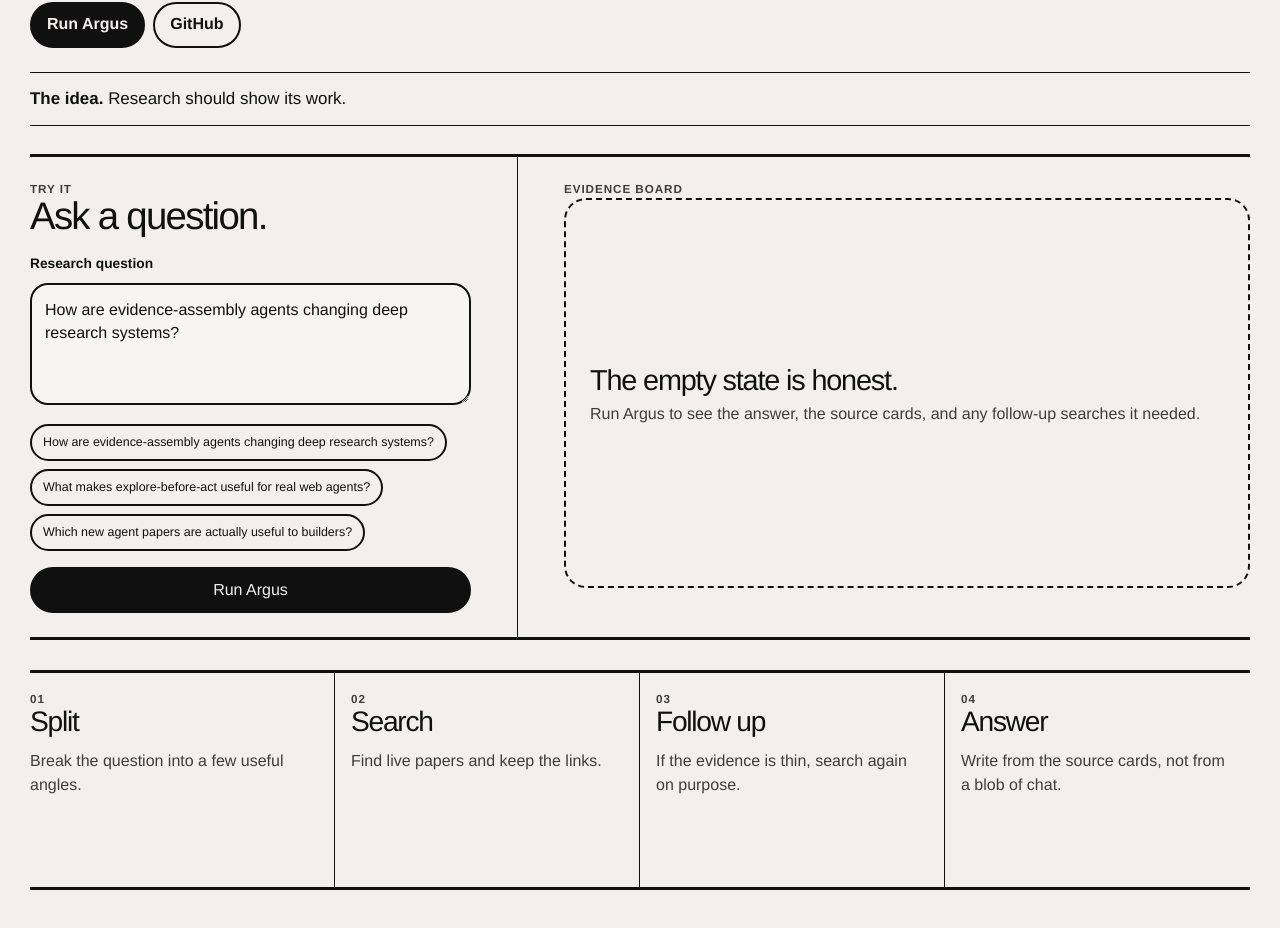
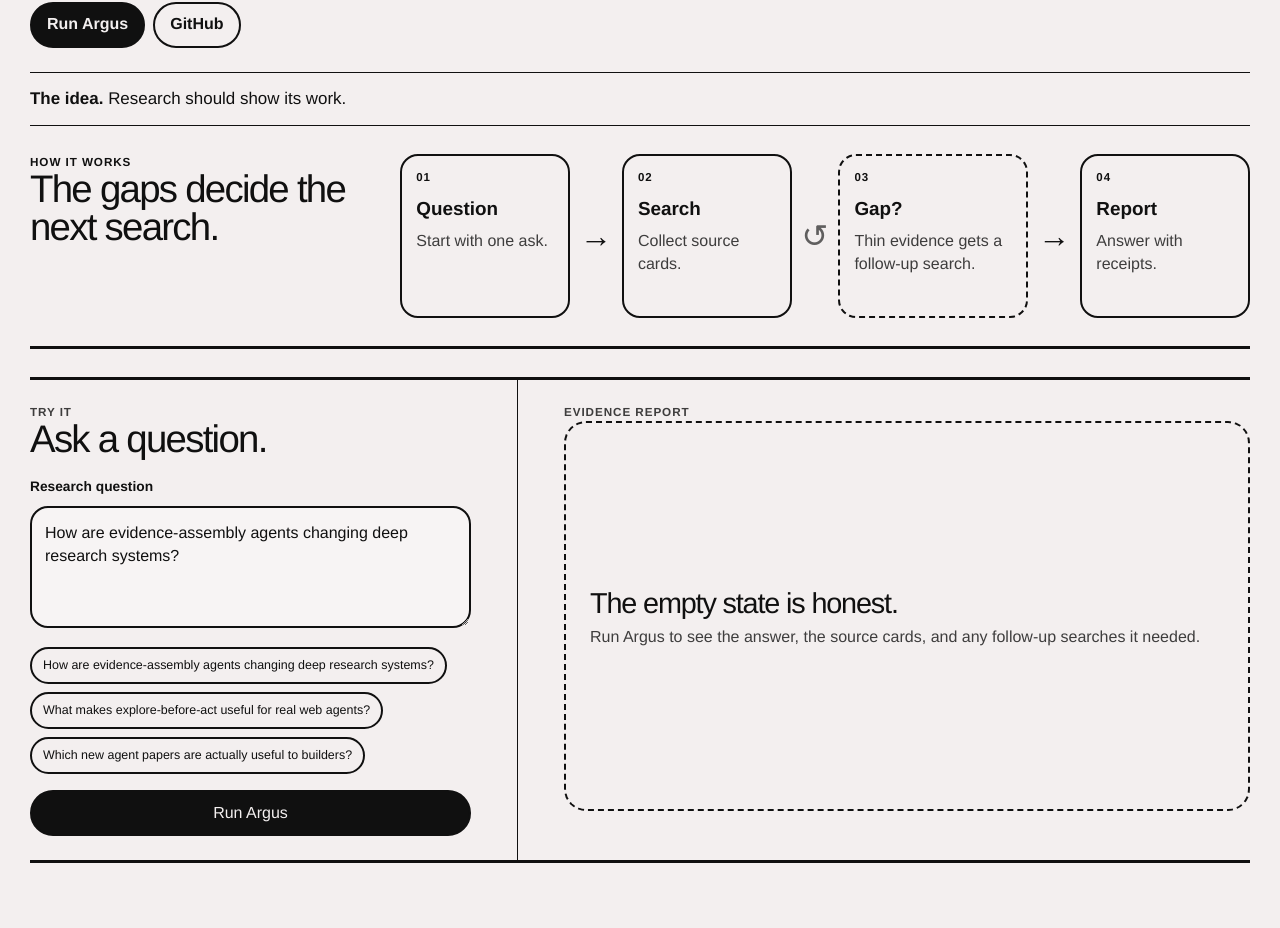
Before and after one commit to acoyfellow/argus, a SvelteKit app: page / in a window 1280 px wide. Shown: the part 236-1164 px from the top of the page. Built offline with nearby package versions, Linux system fonts and the light colour scheme.

Commit message:
Turn results into a clear report artifact

```diff
--- a/src/routes/+page.svelte
+++ b/src/routes/+page.svelte
@@ -48,6 +48,37 @@
 		busy = false;
 		notice = 'Argus is still working. Check back in a moment.';
 	}
+
+	const report = $derived(snapshot?.output);
+	const firstPass = $derived(report?.graph.evidence.filter((piece) => piece.coverage !== 'follow-up') ?? []);
+	const followUpCards = $derived(report?.graph.evidence.filter((piece) => piece.coverage === 'follow-up') ?? []);
+	const sources = $derived(Array.from(new Map((report?.graph.evidence.flatMap((piece) => piece.sources) ?? []).map((source) => [source.url, source])).values()));
+
+	function reportMarkdown() {
+		if (!report) return '';
+		const checked = firstPass.map((piece) => `- **${piece.facet}:** ${piece.claim}`).join('\n');
+		const followUps = followUpCards.length ? followUpCards.map((piece) => `- **${piece.facet}:** ${piece.claim}`).join('\n') : '- None.';
+		const sourceList = sources.map((source, index) => `${index + 1}. [${source.title}](${source.url})`).join('\n');
+		return `# Argus report\n\n## Question\n${report.question}\n\n## Answer\n${report.answer}\n\n## What Argus checked\n${checked}\n\n## Follow-ups\n${followUps}\n\n## Sources\n${sourceList}\n`;
+	}
+
+	async function copyAnswer() {
+		if (!report) return;
+		await navigator.clipboard.writeText(report.answer);
+		notice = 'Answer copied.';
+	}
+
+	function downloadReport() {
+		if (!report) return;
+		const blob = new Blob([reportMarkdown()], { type: 'text/markdown;charset=utf-8' });
+		const url = URL.createObjectURL(blob);
+		const link = document.createElement('a');
+		link.href = url;
+		link.download = 'argus-report.md';
+		link.click();
+		URL.revokeObjectURL(url);
+		notice = 'Report downloaded.';
+	}
 </script>
 
 <SEO />
@@ -74,6 +105,22 @@
 
 	<section class="thesis"><p><strong>The idea.</strong> Research should show its work.</p></section>
 
+	<section id="mechanism" class="diagram" aria-label="How Argus works">
+		<div class="diagram-copy">
+			<p class="eyebrow">How it works</p>
+			<h2>The gaps decide the next search.</h2>
+		</div>
+		<div class="loop">
+			<div class="loop-node"><span>01</span><strong>Question</strong><p>Start with one ask.</p></div>
+			<div class="loop-arrow">→</div>
+			<div class="loop-node"><span>02</span><strong>Search</strong><p>Collect source cards.</p></div>
+			<div class="loop-arrow loop-turn">↺</div>
+			<div class="loop-node loop-gap"><span>03</span><strong>Gap?</strong><p>Thin evidence gets a follow-up search.</p></div>
+			<div class="loop-arrow">→</div>
+			<div class="loop-node"><span>04</span><strong>Report</strong><p>Answer with receipts.</p></div>
+		</div>
+	</section>
+
 	<section id="demo" class="demo-shell">
 		<div class="composer">
 			<p class="eyebrow">Try it</p>
@@ -89,28 +136,41 @@
 			{#if notice}<p class="notice">{notice}</p>{/if}
 		</div>
 
-		<div class="result">
-			<p class="eyebrow">Evidence board</p>
-			{#if snapshot?.output}
-				<h2>{snapshot.output.answer}</h2>
-				<div class="metrics">
-					<span>{snapshot.output.graph.coverage.totalFacets} facets</span>
-					<span>{snapshot.output.graph.evidence.length} evidence cards</span>
-					<span>{snapshot.output.followUps.length} dynamic follow-ups</span>
+		<div class="result report">
+			<p class="eyebrow">Evidence report</p>
+			{#if report}
+				<header class="report-head">
+					<div>
+						<h2>{report.answer}</h2>
+						<p>{report.graph.evidence.length} source cards · {report.followUps.length} follow-up searches</p>
 					</div>
-				<div class="trace">
-					{#each snapshot.output.trace as item}<span>{item}</span>{/each}
+					<div class="report-actions">
+						<button type="button" onclick={copyAnswer}>Copy answer</button>
+						<button type="button" onclick={downloadReport}>Download .md</button>
 					</div>
+				</header>
+				<section class="report-section">
+					<h3>What Argus checked</h3>
 					<div class="cards">
-					{#each snapshot.output.graph.evidence as piece}
-						<article class={`card ${piece.coverage}`}>
-							<header><strong>{piece.facet}</strong><span>{piece.coverage} · {Math.round(piece.confidence * 100)}%</span></header>
-							<h3>{piece.claim}</h3>
-							<p>{piece.summary}</p>
-							<ul>{#each piece.sources.slice(0, 2) as source}<li><a href={source.url}>{source.title}</a></li>{/each}</ul>
+						{#each firstPass as piece}
+							<article class="card">
+								<header><strong>{piece.facet}</strong></header>
+								<p>{piece.claim}</p>
 							</article>
 						{/each}
 					</div>
+				</section>
+				<section class="report-section">
+					<h3>Follow-ups</h3>
+					{#if followUpCards.length}
+						<div class="cards compact">{#each followUpCards as piece}<article class="card follow-up"><header><strong>{piece.facet}</strong></header><p>{piece.claim}</p></article>{/each}</div>
+					{:else}<p>No follow-up search was needed.</p>{/if}
+				</section>
+				<section class="report-section sources">
+					<h3>Sources</h3>
+					<ol>{#each sources as source}<li><a href={source.url}>{source.title}</a></li>{/each}</ol>
+				</section>
+				<details class="run-details"><summary>Run trace</summary><div class="trace">{#each report.trace as item}<span>{item}</span>{/each}</div></details>
 			{:else}
 				<div class="empty-board">
 					<strong>The empty state is honest.</strong>
@@ -120,10 +180,4 @@
 		</div>
 	</section>
 
-	<section id="mechanism" class="mechanism">
-		<article><p class="eyebrow">01</p><h2>Split</h2><p>Break the question into a few useful angles.</p></article>
-		<article><p class="eyebrow">02</p><h2>Search</h2><p>Find live papers and keep the links.</p></article>
-		<article><p class="eyebrow">03</p><h2>Follow up</h2><p>If the evidence is thin, search again on purpose.</p></article>
-		<article><p class="eyebrow">04</p><h2>Answer</h2><p>Write from the source cards, not from a blob of chat.</p></article>
-	</section>
 </main>
--- a/src/routes/layout.css
+++ b/src/routes/layout.css
@@ -26,7 +26,7 @@
 .wordmark, .eyebrow, .card header span { text-transform: uppercase; letter-spacing: .08em; font-weight: 700; }
 .wordmark { font-size: 1.55rem; text-decoration: none; }
 .nav-links, .actions, .chips, .metrics, .trace { display: flex; flex-wrap: wrap; gap: 8px; }
-.nav-links a, .actions a, .chips button, .run, .metrics span, .trace span {
+.nav-links a, .actions a, .chips button, .run, .metrics span, .trace span, .report-actions button {
 	border: 2px solid #101010;
 	border-radius: 999px;
 	background: transparent;
@@ -46,10 +46,21 @@
 .lede, .composer p, .result p, .mechanism p, .empty-board p, .card p, li { color: rgba(16,16,16,.8); line-height: 1.5; }
 .lede { align-self: end; max-width: 420px; margin-bottom: 0; font-size: 1.08rem; }
 .actions a, .run { padding: 9px 15px; font-weight: 600; }
-.secondary:hover, .nav-links a:hover, .chips button:hover { background: rgba(16,16,16,.08); }
+.secondary:hover, .nav-links a:hover, .chips button:hover, .report-actions button:hover { background: rgba(16,16,16,.08); }
 
 .thesis { margin: 0; padding: 13px 0; border-bottom: 1.5px solid #101010; font-size: 1.06rem; }
 .thesis p { margin: 0; }
+
+.diagram { display: grid; grid-template-columns: minmax(220px, .55fr) minmax(0, 1.45fr); gap: clamp(18px, 4vw, 48px); padding: 28px 0; border-bottom: 3px solid #101010; }
+.diagram-copy h2 { max-width: 320px; margin: 0; }
+.loop { display: grid; grid-template-columns: 1fr auto 1fr auto 1.12fr auto 1fr; align-items: stretch; gap: 10px; }
+.loop-node { display: grid; align-content: start; gap: 8px; min-height: 164px; padding: 14px; border: 2px solid #101010; border-radius: 18px; }
+.loop-node span { font-size: .72rem; font-weight: 700; letter-spacing: .08em; }
+.loop-node strong { font-size: 1.18rem; }
+.loop-node p { margin: 0; color: rgba(16,16,16,.8); line-height: 1.4; }
+.loop-gap { border-style: dashed; }
+.loop-arrow { align-self: center; font-size: 2rem; line-height: 1; }
+.loop-turn { color: rgba(16,16,16,.65); }
 
 .demo-shell { display: grid; grid-template-columns: minmax(300px, .8fr) minmax(0, 1.2fr); gap: 0; margin-top: 28px; border-top: 3px solid #101010; border-bottom: 3px solid #101010; }
 .composer, .result { min-height: 470px; padding: 24px 0; }
@@ -62,32 +73,39 @@
 .run { width: 100%; margin-top: 16px; cursor: pointer; font: inherit; }
 .run:disabled { cursor: wait; opacity: .58; }
 .notice { margin: 14px 0 0; padding: 10px 0; border-top: 1px solid #101010; }
-.metrics span, .trace span { padding: 6px 10px; font-size: .8rem; }
-.metrics span:first-child { background: #101010; color: #f3efef; }
-.trace { margin: 15px 0; }
+.trace span { padding: 6px 10px; font-size: .8rem; }
+.trace { margin: 12px 0 0; }
+.report-head { display: grid; grid-template-columns: 1fr auto; gap: 18px; padding-bottom: 18px; border-bottom: 3px solid #101010; }
+.report-head h2 { font-size: clamp(1.35rem, 2.3vw, 2.35rem); line-height: 1.06; }
+.report-head p { margin: 0; }
+.report-actions { display: grid; align-content: start; gap: 8px; }
+.report-actions button { cursor: pointer; padding: 8px 12px; background: transparent; color: #101010; font: inherit; font-weight: 600; }
+.report-actions button:first-child { background: #101010; color: #f3efef; }
+.report-section { padding: 18px 0 4px; border-bottom: 1.5px solid #101010; }
+.report-section h3 { text-transform: uppercase; letter-spacing: .08em; font-size: .78rem; }
 .cards { display: grid; gap: 0; border-top: 1.5px solid #101010; }
-.card { padding: 15px 0; border-bottom: 1.5px solid #101010; }
-.card header { display: flex; justify-content: space-between; gap: 12px; margin-bottom: 8px; font-size: .76rem; }
-.card.follow-up header span { background: #101010; color: #f3efef; border-radius: 999px; padding: 3px 7px; }
-.card p { margin-bottom: 9px; }
-ul { margin: 0; padding-left: 18px; }
+.card { padding: 13px 0; border-bottom: 1.5px solid #101010; }
+.card header { display: flex; justify-content: space-between; gap: 12px; margin-bottom: 8px; font-size: .76rem; text-transform: uppercase; letter-spacing: .08em; }
+.card p { margin-bottom: 0; }
+.sources ol { margin: 0 0 14px; padding-left: 22px; }
 li a { text-decoration-thickness: 1px; text-underline-offset: 2px; }
+.run-details { padding: 16px 0 0; }
+.run-details summary { cursor: pointer; font-weight: 700; }
 .empty-board { display: grid; min-height: 390px; align-content: center; padding: 24px; border: 2px dashed #101010; border-radius: 22px; }
 .empty-board strong { max-width: 320px; font-size: 1.8rem; font-weight: 500; letter-spacing: -.04em; }
 
-.mechanism { display: grid; grid-template-columns: repeat(4, minmax(0, 1fr)); margin-top: 30px; border-top: 3px solid #101010; border-bottom: 3px solid #101010; }
-.mechanism article { min-height: 214px; padding: 18px 16px 22px 0; border-right: 1.5px solid #101010; }
-.mechanism article + article { padding-left: 16px; }
-.mechanism article:last-child { border-right: 0; }
-.mechanism h2 { font-size: clamp(1.35rem, 2.2vw, 2.2rem); }
+@media (max-width: 1080px) {
+	.loop { grid-template-columns: 1fr; }
+	.loop-arrow { justify-self: center; transform: rotate(90deg); }
+}
 
 @media (max-width: 920px) {
-	.hero, .demo-shell, .mechanism { grid-template-columns: 1fr; }
+	.hero, .diagram, .demo-shell { grid-template-columns: 1fr; }
 	.hero .eyebrow, .hero .actions { grid-column: auto; }
 	.composer { padding-right: 0; border-right: 0; border-bottom: 1.5px solid #101010; }
 	.result { padding-left: 0; }
-	.mechanism article, .mechanism article + article { min-height: auto; padding: 18px 0; border-right: 0; border-bottom: 1.5px solid #101010; }
-	.mechanism article:last-child { border-bottom: 0; }
+	.report-head { grid-template-columns: 1fr; }
+	.report-actions { grid-template-columns: repeat(2, minmax(0, max-content)); }
 }
 @media (max-width: 680px) {
 	main { width: min(100% - 20px, 1220px); }
```
Lines whose indentation alone changed are shown as unchanged.
